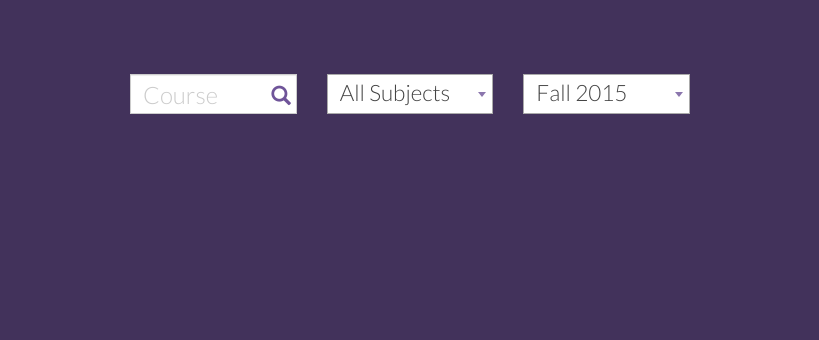
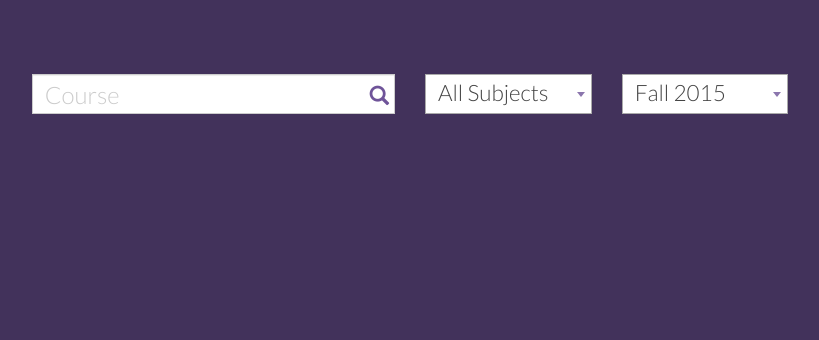
Before and after one commit to tangdrew/Brutus, a Node server app: page /search in a window 1280 px wide. Shown: the part 80-420 px from the top of the page, without its empty margins (230-1049 px from the left). Run offline with Node 20, Linux system fonts and the light colour scheme; data that the repository does not hold is empty; some libraries are stand-ins or nearby versions.

Commit message:
closes #37 update search hover

```diff
--- a/Brutus/public/stylesheets/general.css
+++ b/Brutus/public/stylesheets/general.css
@@ -103,13 +103,13 @@ body {
     background-color: #6f5499;
 }
 
-.panel-body {
+.search-panel-body {
     border: 2px solid #7d65a3;
     background-color: #634b89;
     color: #fff;
 }
 
-.panel-body:hover{
+.search-panel-body:hover{
     cursor: pointer;
     background-color: #8b76ad;
 }
--- a/Brutus/views/search.ejs
+++ b/Brutus/views/search.ejs
@@ -68,8 +68,8 @@
         <!--Body-->
         <div class="container-fluid" style="padding-top: 100px">
             <div class="row">
-                <div class="col-lg-3"></div>
-                <div class="col-lg-2 col-xs-12" style="margin-top: 4px; padding-left: 0px; padding-right: 15px;" id="search-box">
+                <div class="col-lg-2"></div>
+                <div class="col-lg-4 col-xs-12" style="margin-top: 4px; padding-left: 0px; padding-right: 15px;" id="search-box">
                     <div style="padding-right: 15px">
                         <input class="typeahead tt-hint form-control" id="search" type="search" type="text" placeholder="Course">
                         <button class="btn search-btn" type="button">
@@ -95,19 +95,19 @@
                         <option value="FALL2016">Fall 2016</option>
                     </select>
                 </div>
-                <div class="col-lg-3"></div>
+                <div class="col-lg-2"></div>
             </div>
             <br>
 
             <div class="row" style="padding-top:100px">
-                <div class="col-md-3"></div>
-                <div class="col-md-6 col-xs-12">
+                <div class="col-md-2"></div>
+                <div class="col-md-8 col-xs-12">
                     <script>
                         function createListings(matches){
                             var html = "";
                             for(var i = 0; i < matches.length; i++){
                                 html = html + "<div id='" + matches[i].course_id + "' class='panel panel-default listing' " + "onclick=goToCourse('" + matches[i].course_id + "')" + " style='margin: 0; color: #fff'> \
-                                                    <div class='panel-body'> \
+                                                    <div class='panel-body search-panel-body'> \
                                                         <div style='display: inline-block; width: 100%'> \
                                                             <a href='#' style='color: #FFD700'>" + matches[i].subject + " " + matches[i].catalog_num + ": " + matches[i].title + "</a> \
                                                             <label style='float: right; color: #fff'> " + matches[i].term + " \
@@ -126,7 +126,7 @@
                     </script>
                     <div id="listings" style="width: 100%"></div>
                 </div>
-                <div class="col-md-3"></div>
+                <div class="col-md-2"></div>
             </div>
         </div>
 	</body>
```
